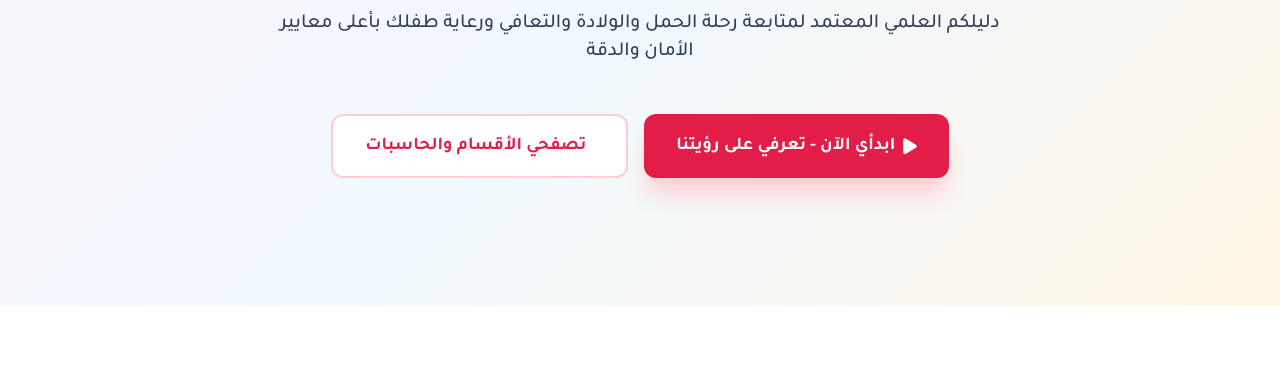
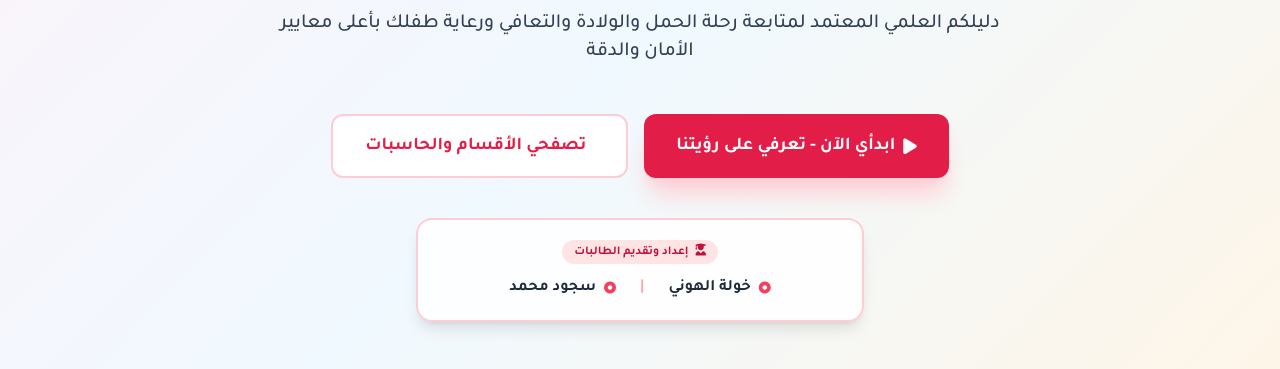
Before and after one commit to health-impact/mothers_care, a plain HTML site: page index.html in a window 1280 px wide. Shown: the part 431-800 px from the top of the page. Drawn offline with nearby package versions, Linux system fonts and the light colour scheme.

Commit message:
Add student names card section
Added a student names card section to the HTML.

```diff
--- a/index.html
+++ b/index.html
@@ -100,6 +100,21 @@
                 <a href="#sections" class="bg-white text-rose-600 border-2 border-rose-200 px-8 py-4 rounded-xl font-bold hover:bg-rose-50 transition text-lg flex items-center gap-2">
                     <i class="fa-solid fa-grid-2"></i> تصفحي الأقسام والحاسبات
                 </a>
+            </div>
+                        <!-- بطاقة أسماء الطلبة -->
+            <div class="mt-10 max-w-md mx-auto bg-white/85 backdrop-blur-sm border-2 border-rose-200 rounded-2xl p-5 shadow-lg">
+                <span class="inline-block bg-rose-100 text-rose-700 text-xs font-bold px-3 py-1 rounded-full mb-3">
+                    <i class="fa-solid fa-user-graduate ml-1"></i> إعداد وتقديم الطالبات
+                </span>
+                <div class="flex flex-col sm:flex-row justify-center items-center gap-3 sm:gap-6 text-slate-800 font-bold text-base">
+                    <span class="flex items-center gap-2">
+                        <i class="fa-solid fa-circle-dot text-rose-500 text-xs"></i> خولة الهوني
+                    </span>
+                    <span class="hidden sm:inline text-rose-300">|</span>
+                    <span class="flex items-center gap-2">
+                        <i class="fa-solid fa-circle-dot text-rose-500 text-xs"></i> سجود محمد
+                    </span>
+                </div>
             </div>
         </div>
     </section>
```
